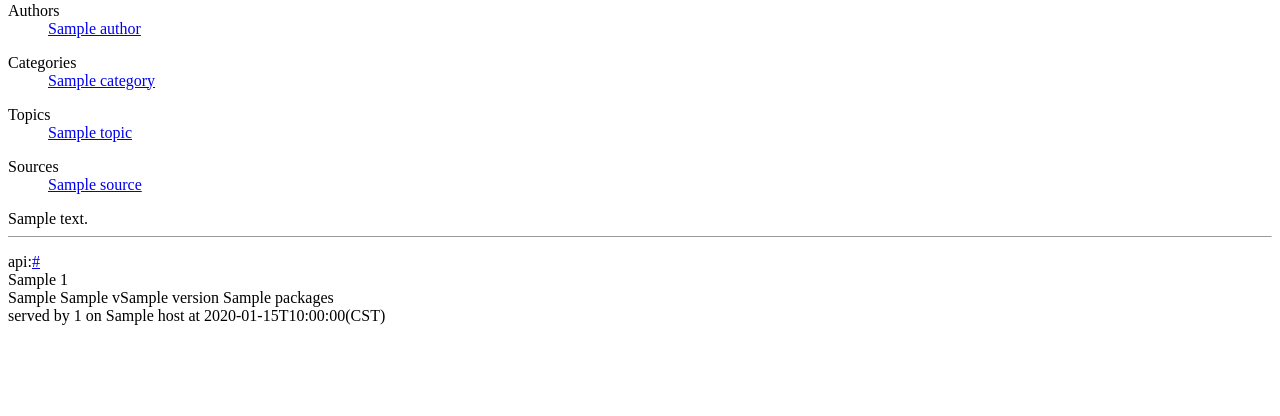
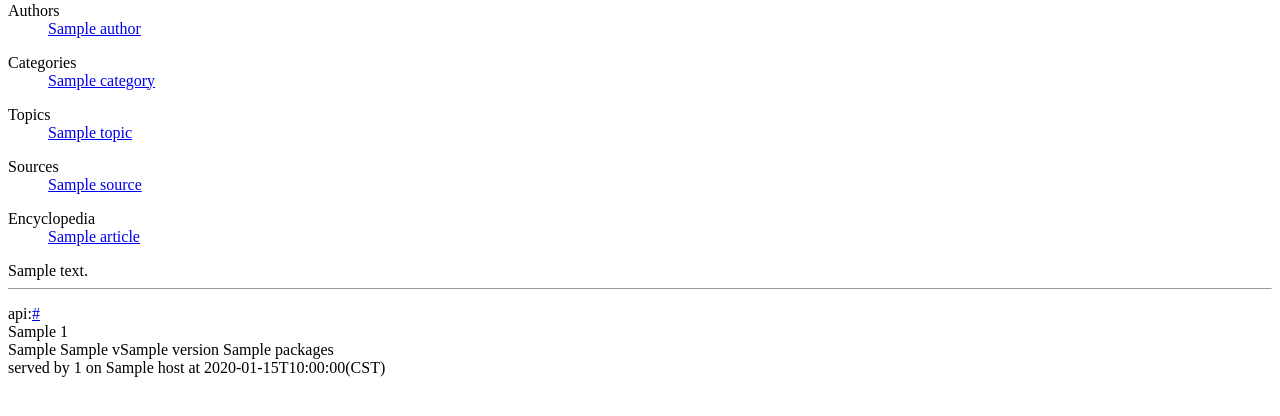
Before and after one commit to denshoproject/encyc-rg, a Django app: template encycrg/rg/templates/rg/article.html in a window 1280 px wide. Shown: the part 145-561 px from the top of the page. Run offline with Django 3.2, Linux system fonts and the light colour scheme; the template is opened without the code that fills it: most values are stand-ins (such as "Sample title", 1, 10 or a date in 2020).

Commit message:
add link to encyclopdia article on article-detail page

```diff
--- a/conf/encycrg.cfg
+++ b/conf/encycrg.cfg
@@ -48,3 +48,8 @@ missing_img=default.png
 [search]
 
 google_custom_search_password=REDACTED
+
+
+[encycrg]
+
+encyclopedia_url=http://encyclopedia.densho.org
--- a/conf/settings.py
+++ b/conf/settings.py
@@ -82,6 +82,9 @@ MISSING_IMG = config.get('media', 'missing_img')
 THUMBNAIL_GEOMETRY='512x512>'
 THUMBNAIL_COLORSPACE='sRGB'
 THUMBNAIL_OPTIONS=''
+
+ENCYCLOPEDIA_URL = config.get('encycrg', 'encyclopedia_url')
+
 
 # ----------------------------------------------------------------------
 
--- a/encycrg/rg/models.py
+++ b/encycrg/rg/models.py
@@ -6,6 +6,7 @@ from builtins import object
 from collections import OrderedDict
 import logging
 logger = logging.getLogger(__name__)
+import os
 
 from elasticsearch.exceptions import NotFoundError
 from elasticsearch_dsl import Index
@@ -314,6 +315,9 @@ class Page(DocType):
 
     def absolute_url(self):
         return reverse('rg-page', args=([self.title]))
+
+    def encyclopedia_url(self):
+        return os.path.join(settings.ENCYCLOPEDIA_URL, self.title)
 
     @staticmethod
     def dict_list(hit, request):
--- a/encycrg/rg/templates/rg/article.html
+++ b/encycrg/rg/templates/rg/article.html
@@ -52,6 +52,13 @@
 </dl>
 {% endif %}
 
+<dl>
+  <dt>Encyclopedia</dt>
+  <dd>
+    <a href="{{ article.encyclopedia_url }}" class="encyc">{{ article.title }}</a>
+  </dd>
+</dl>
+
 {{ article.body|safe }}
 
 {% endblock content %}
```
